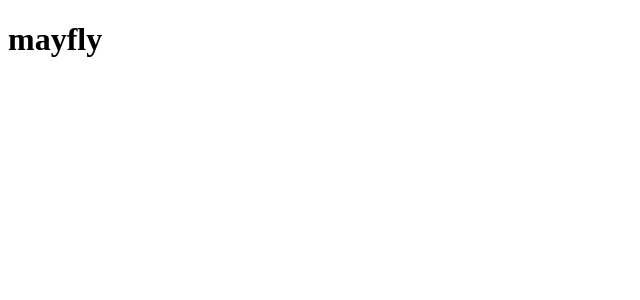
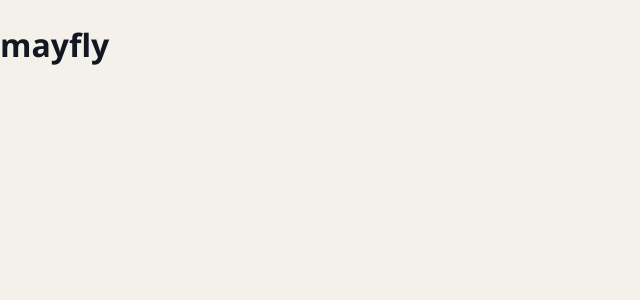
Before and after one commit to ChikovMF/mayfly, a Svelte app in the folder src/Browser/: page / in a window 1280 px wide. Shown: the top 300 px of the page, without its empty margins (0-640 px from the left). Built offline with nearby package versions, Linux system fonts and the light colour scheme.

Commit message:
feat: add variable fonts and CSS styling for improved design

```diff
--- a/src/Browser/package.json
+++ b/src/Browser/package.json
@@ -16,5 +16,9 @@
     "svelte-check": "^4.7.7",
     "typescript": "~6.0.3",
     "vite": "^8.3.4"
+  },
+  "dependencies": {
+    "@fontsource-variable/jetbrains-mono": "^5.3.0",
+    "@fontsource-variable/onest": "^5.3.1"
   }
 }
--- /dev/null
+++ b/src/Browser/src/app.css
@@ -0,0 +1,52 @@
+:root {
+  color-scheme: light dark;
+
+  --bg: light-dark(#f4f1ea, #121722);
+  --surface: light-dark(#fbfaf7, #1a2130);
+  --surface-2: light-dark(#ece7dc, #252d3e);
+  --border: light-dark(#ddd6c7, #2b3445);
+  --border-strong: light-dark(#bfb5a1, #3e485b);
+  --text: light-dark(#121722, #f4f1ea);
+  --text-muted: light-dark(#4f5664, #b0b5c1);
+  --text-faint: light-dark(#5f6573, #8d94a3);
+  --accent: #f5a524;
+  --accent-text: light-dark(#8a5300, #f5b54a);
+  --on-accent: #121722;
+  --focus-ring: light-dark(#121722, #f5a524);
+
+  --font-sans: 'Onest Variable', 'Segoe UI', system-ui, sans-serif;
+  --font-mono: 'JetBrains Mono Variable', ui-monospace, monospace;
+}
+
+*,
+*::before,
+*::after {
+  box-sizing: border-box;
+}
+
+body {
+  margin: 0;
+  background: var(--bg);
+  color: var(--text);
+  font-family: var(--font-sans);
+  line-height: 1.5;
+}
+
+code,
+kbd {
+  font-family: var(--font-mono);
+}
+
+:focus-visible {
+  outline: 2px solid var(--focus-ring);
+  outline-offset: 2px;
+}
+
+@media (prefers-reduced-motion: reduce) {
+  *,
+  *::before,
+  *::after {
+    animation-duration: 0s !important;
+    transition-duration: 0s !important;
+  }
+}
--- a/src/Browser/src/main.ts
+++ b/src/Browser/src/main.ts
@@ -1,4 +1,7 @@
 import { mount } from 'svelte'
+import '@fontsource-variable/onest'
+import '@fontsource-variable/jetbrains-mono'
+import './app.css'
 import App from './App.svelte'
 
 mount(App, {
```
Also changed, not shown: 1 other file (tests, documents, lock files or other folders).
